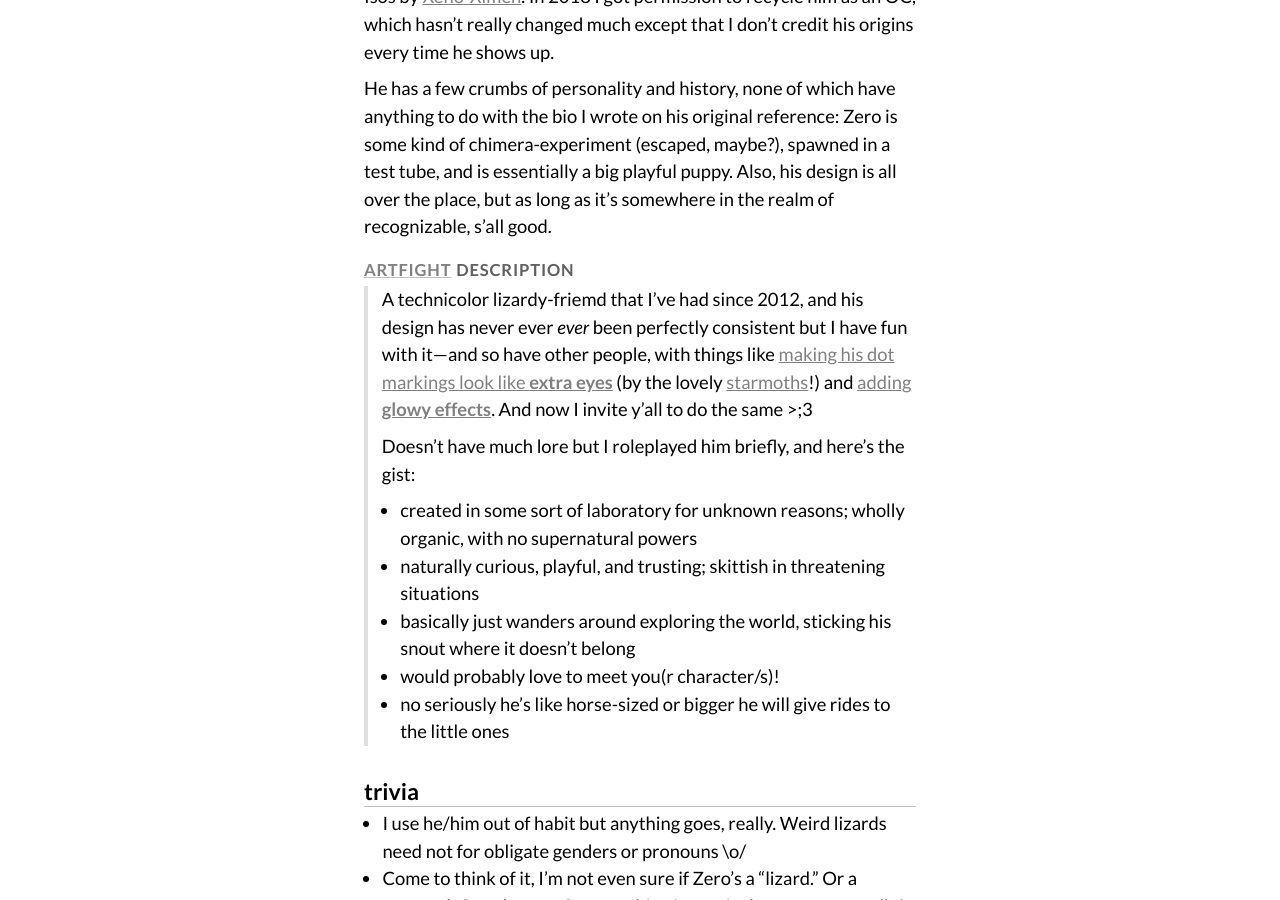
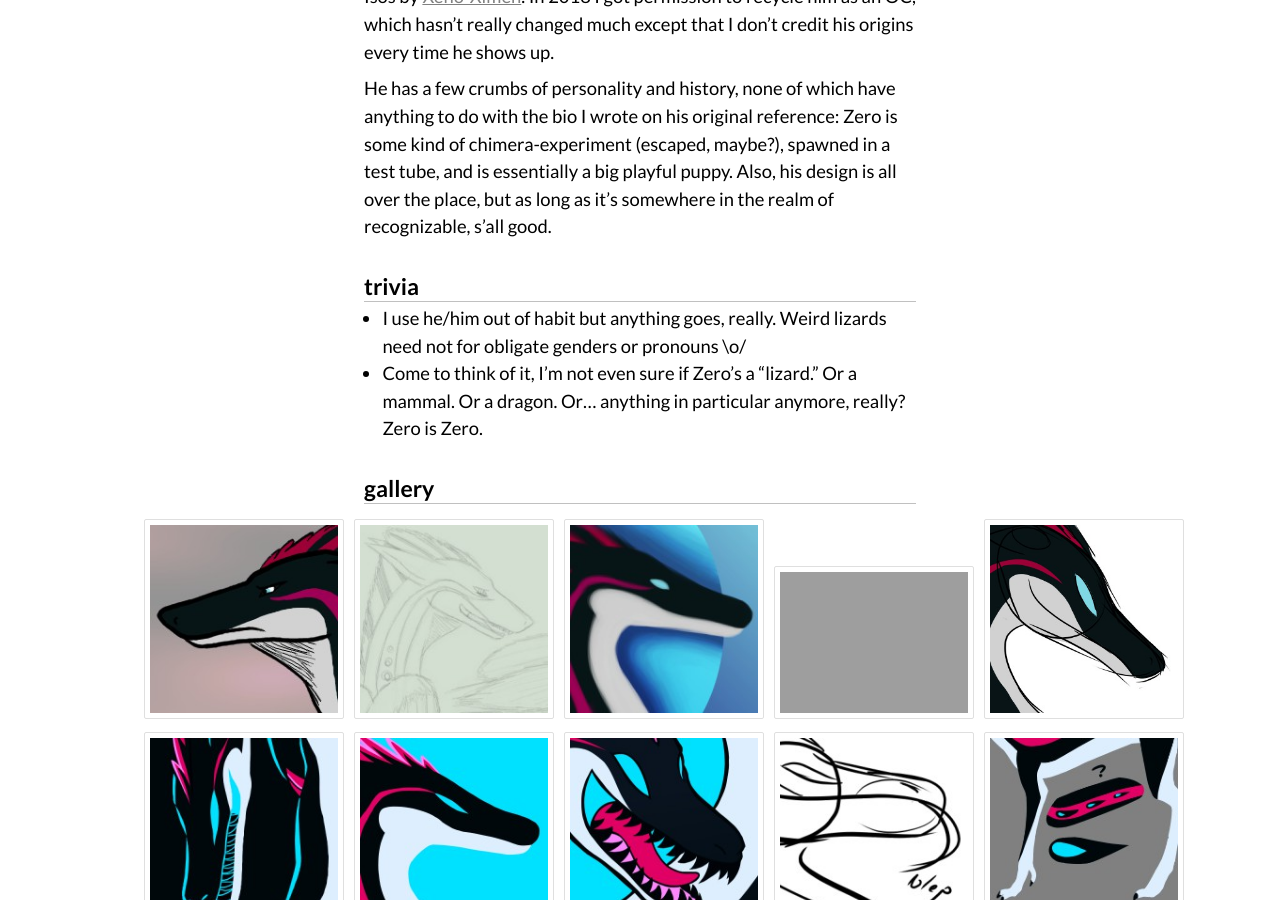
Before and after one commit to a-flyleaf/toyshelf, a Jekyll site: the page built from misc/zero.md, in a window 1280 px wide and 900 px high, scrolled down 556 px. Built offline with Jekyll 4.4.1, drawn with Linux system fonts in a browser that asks for light colours.

Commit message:
update ArtFight links/info

```diff
--- a/misc/zero.md
+++ b/misc/zero.md
@@ -9,20 +9,10 @@ info: |-
 
   He has a few crumbs of personality and history, none of which have anything to do with the bio I wrote on his original reference: Zero is some kind of chimera-experiment (escaped, maybe?), spawned in a test tube, and is essentially a big playful puppy. Also, his design is all over the place, but as long as it's somewhere in the realm of recognizable, s'all good.
 
-  ### [ArtFight](https://artfight.net/character/1439410.zero) description
-  > A technicolor lizardy-friemd that I’ve had since 2012, and his design has never ever *ever* been perfectly consistent but I have fun with it—and so have other people, with things like [making his dot markings look like <b>extra eyes</b>](https://cdn.discordapp.com/attachments/350353682489147393/521831635738558467/IMG_20181210_233027.jpg) (by the lovely [starmoths](https://www.deviantart.com/starmoths)!) and [adding <b>glowy effects</b>](https://www.deviantart.com/serosthedragon/art/Gift-for-A-FlyLeaf-878643581). And now I invite y’all to do the same >;3
-  >
-  > Doesn’t have much lore but I roleplayed him briefly, and here’s the gist:
-  > - created in some sort of laboratory for unknown reasons; wholly organic, with no supernatural powers
-  > - naturally curious, playful, and trusting; skittish in threatening situations
-  > - basically just wanders around exploring the world, sticking his snout where it doesn’t belong
-  > - would probably love to meet you(r character/s)!
-  > - no seriously he’s like horse-sized or bigger he will give rides to the little ones
-
 trivia: |-
   - I use he/him out of habit but anything goes, really. Weird lizards need not for obligate genders or pronouns <span style="display inline-block;">\o/</span>
   - Come to think of it, I'm not even sure if Zero's a "lizard." Or a mammal. Or a dragon. Or... anything in particular anymore, really? Zero is Zero.
 ---
 <div id="gallery">{%for art in site.art%}{%if art.tags contains "zero"%}<a href="{%include url.html%}{{art.url}}"><img src="{%include url.html%}/assets/img/art/{{art.date|date:"%F"}}-tn{%if art.multi%}-{{page.nm}}{%endif%}.jpg" alt="{{art.title}}"/></a>{%endif%}{%endfor%}</div>
 
-Not shown: art by other people [courtesy ArtFight](https://a-flyleaf.github.io/artfight/for-me). Go check it out!
+Not shown: art by other people [courtesy ArtFight](https://a-flyleaf.github.io/artfight/etc/roster#zero). Go check it out!
```
Also changed, not shown: misc/index.md (+3 -5 lines), changelog.md.
